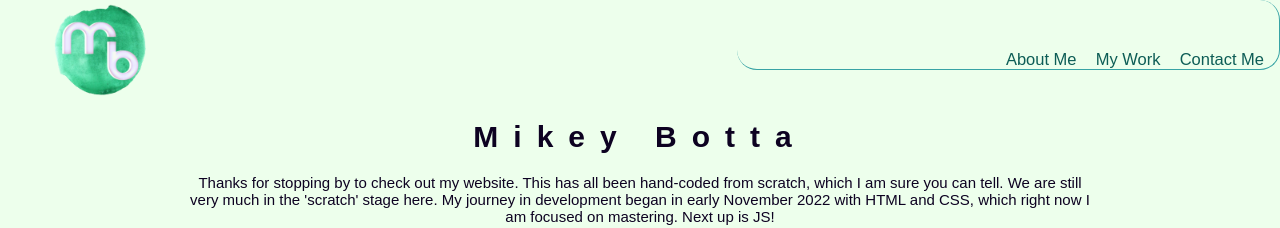
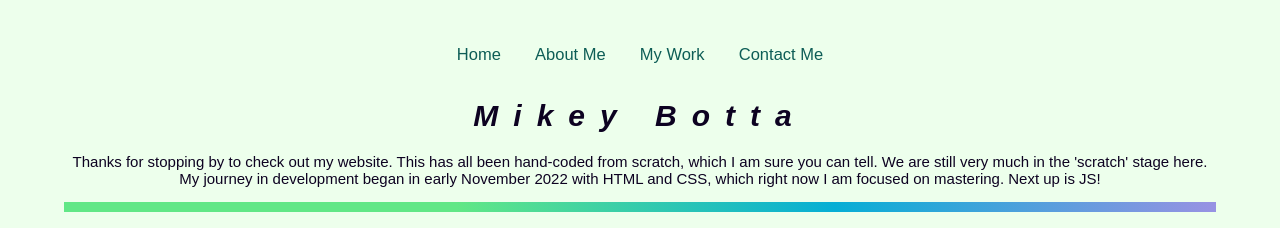
Before and after one commit to mikeybotta/mikeybotta.github.io, a plain HTML site: page index.html in a window 1280 px wide. Shown: the top 228 px of the page. Drawn offline with Linux system fonts and the light colour scheme.

Commit message:
mainpushtoday

```diff
--- a/index.html
+++ b/index.html
@@ -8,14 +8,9 @@
 
 <body>
     <header>
-        <div class="mikeylogo">
-            <a href="/">
-                <img class="mikeylogo" src="/docs/assets/mikeylogo.png">
-            </a>
-        </div>
-
         <nav>
             <div class="menu">
+                <a href="/"><button>Home</button></a>
                 <a href="aboutme.html"><button>About Me</button></a>
                 <a href="work.html"><button>My Work</button></a>
                 <a href="contact.html"><button>Contact Me</button></a>
--- a/style.css
+++ b/style.css
@@ -10,22 +10,11 @@ body {
     margin: 0;
 }
 
-.mikeylogo {
-    float: left;
-    padding: 0px 25px;
-    height: 100px;
-    width: 100px;
-}
-
-.menu {
+nav {
     text-align: right;
-    float: right;
-    padding: 50px 15px 0px 15px;
-    border-right: 1px solid #38A3A5;
-    border-bottom: 1px solid #38A3A5;
-    border-radius: 20px;
-    width: 40%;
-
+    padding: 30px 15px 0px 15px;
+    display: flex;
+    justify-content: space-evenly;
 }
 
 .menu button {
@@ -35,12 +24,12 @@ body {
     border-radius: 0;
     font-size: 1.1rem;
     padding: 0;
-    margin-left: 15px;
+    margin: 15px;
 }
 
 .menu button:hover {
     background-color: rgba(95, 231, 134, 0.3);
-    box-shadow: 0px 0px 50px #61E786;
+    box-shadow: 0px 0px 2rem #61E786;
 }
 
 hr {
@@ -54,7 +43,7 @@ hr {
 
 main {
     text-align: center;
-    max-width: 900px;
+    max-width: 90%;
     margin: auto;
 }
 
@@ -74,6 +63,7 @@ main {
 #introh1 {
     text-align: center;
     letter-spacing: 15px;
+    font-style: italic;
 }
 
 .smalldiv {
@@ -90,8 +80,8 @@ main {
 
 .journeydiv {
     text-align: left;
-    height:auto;
-    padding-bottom:200px;
+    height: auto;
+    padding-bottom: 200px;
     vertical-align: center;
 }
 
@@ -102,14 +92,14 @@ main {
 
 .journeyimgl {
     float: left;
-    height:250px;
-    padding-right:30px;
+    height: 250px;
+    padding-right: 30px;
 }
 
 .journeyimgr {
     float: right;
-    height:250px;
-    padding-left:30px;
+    height: 250px;
+    padding-left: 30px;
 }
 
 .blurple {
```
